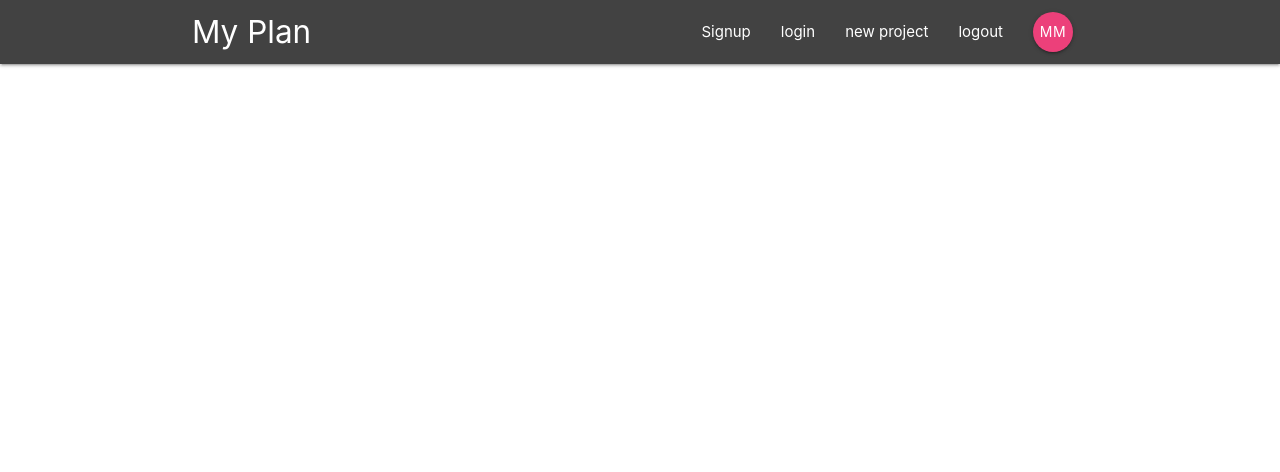
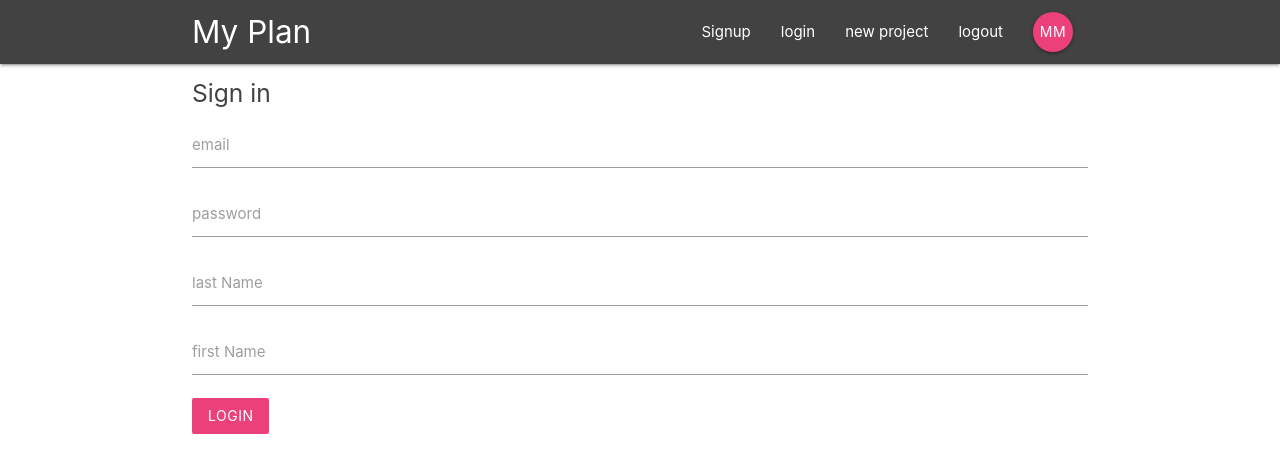
Before and after one commit to MohamadBouchi/events-planner, a React (Create React App) app in the folder plan/: page /signup in a window 1280 px wide. Shown: the top 472 px of the page. Built offline with nearby package versions, Linux system fonts and the light colour scheme.

Commit message:
sign in, sign up template

```diff
--- a/plan/public/index.html
+++ b/plan/public/index.html
@@ -25,8 +25,6 @@
     <!-- Compiled and minified CSS -->
     <link rel="stylesheet" href="https://cdnjs.cloudflare.com/ajax/libs/materialize/1.0.0/css/materialize.min.css">
 
-    <!-- Compiled and minified JavaScript -->
-    <script src="https://cdnjs.cloudflare.com/ajax/libs/materialize/1.0.0/js/materialize.min.js"></script>
     <title>React App</title>
   </head>
   <body>
@@ -42,5 +40,8 @@
       To begin the development, run `npm start` or `yarn start`.
       To create a production bundle, use `npm run build` or `yarn build`.
     -->
+
+    <!-- Compiled and minified JavaScript -->
+    <script src="https://cdnjs.cloudflare.com/ajax/libs/materialize/1.0.0/js/materialize.min.js"></script>
   </body>
 </html>
--- a/plan/src/App.js
+++ b/plan/src/App.js
@@ -3,6 +3,8 @@
 import Navbar from './components/layout/Navbar';
 import Dashboard from './components/dashboard/Dashboard';
 import ProjectDetails from './components/projects/ProjectDetails'
+import SignIn from './components/auth/SignIn';
+import SignUp from './components/auth/SignUp';
 
 class App extends Component {
   render() {
@@ -13,6 +15,8 @@
         <Switch>
           <Route path="/" component={Dashboard} exact/>
           <Route path="/project/:id" component={ProjectDetails} />
+          <Route path="/signin" component={SignIn} />
+          <Route path="/signup" component={SignUp} />
         </Switch>
       </div>
       </BrowserRouter>
--- a/plan/src/components/auth/SignIn.js
+++ b/plan/src/components/auth/SignIn.js
@@ -0,0 +1,39 @@
+import React, { Component } from 'react'
+
+export default class SignIn extends Component {
+  state = {
+    email: '',
+    password: ''
+  };
+
+  handleChange = (e) => {
+      this.setState({
+          [e.target.id]: e.target.value
+      });
+  };
+  handleSubmit = (e) => {
+      e.preventDefault();
+      console.log(this.state);
+  };
+
+  render() {
+    return (
+      <div className="container">
+        <form className="white" onSubmit={this.handleSubmit}>
+            <h5 className="grey-text text-darken-3">Sign in</h5>
+            <div className="input-field">
+                <label htmlFor="email">email</label>
+                <input type="email" id="email" onChange={this.handleChange}/>
+            </div>
+            <div className="input-field">
+                <label htmlFor="password">password</label>
+                <input type="password" id="password" onChange={this.handleChange}/>
+            </div>
+            <div className="input-field">
+                <button className="btn pink lighten-1 z-depth-0">Login</button>
+            </div>
+        </form>
+      </div>
+    )
+  }
+}
--- a/plan/src/components/auth/SignUp.js
+++ b/plan/src/components/auth/SignUp.js
@@ -0,0 +1,49 @@
+import React, { Component } from 'react'
+
+export default class SignUp extends Component {
+  state = {
+    email: '',
+    password: '',
+    firstName: '',
+    lastName: ''
+  };
+
+  handleChange = (e) => {
+      this.setState({
+          [e.target.id]: e.target.value
+      });
+  };
+  handleSubmit = (e) => {
+      e.preventDefault();
+      console.log(this.state);
+  };
+
+  render() {
+    return (
+      <div className="container">
+        <form className="white" onSubmit={this.handleSubmit}>
+            <h5 className="grey-text text-darken-3">Sign in</h5>
+            <div className="input-field">
+                <label htmlFor="email">email</label>
+                <input type="email" id="email" onChange={this.handleChange}/>
+            </div>
+            <div className="input-field">
+                <label htmlFor="password">password</label>
+                <input type="password" id="password" onChange={this.handleChange}/>
+            </div>
+            <div className="input-field">
+                <label htmlFor="lastName">last Name</label>
+                <input type="text" id="lastName" onChange={this.handleChange}/>
+            </div>
+            <div className="input-field">
+                <label htmlFor="firstName">first Name</label>
+                <input type="text" id="firstName" onChange={this.handleChange}/>
+            </div>
+            <div className="input-field">
+                <button className="btn pink lighten-1 z-depth-0">Login</button>
+            </div>
+        </form>
+      </div>
+    )
+  }
+}
```
